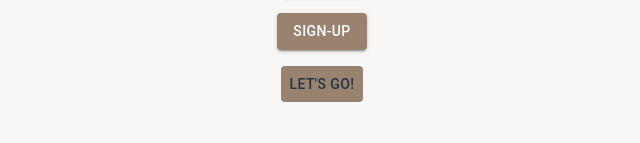
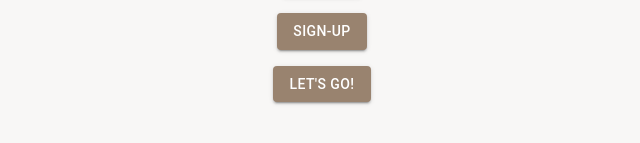
Before and after one commit to Oasis-NEU/s26-group-9, a React (Vite) app in the folder react-appp/: page / in a window 1280 px wide. Shown: the part 507-650 px from the top of the page, without its empty margins (318-958 px from the left). Built offline with nearby package versions, Linux system fonts and the light colour scheme.

Commit message:
testing button padding

```diff
--- a/react-appp/src/pages/launch.css
+++ b/react-appp/src/pages/launch.css
@@ -21,3 +21,7 @@ h1 {
 p {
     color: #746455;
 }
+
+.myButtonLogIn {
+    padding: 10px 20px;
+}
--- a/react-appp/src/pages/launch.jsx
+++ b/react-appp/src/pages/launch.jsx
@@ -6,7 +6,7 @@ function Launch() {
         <div className="launch-container">
             <h1>ProductiviTea!</h1>
             <p>Welcome to the launch page!</p>
-            <Button
+            <Button className = "myButtonLogIn"
                 variant="contained"
                 sx={{
                     bgcolor: '#99836F', // Custom background color
@@ -20,8 +20,9 @@ function Launch() {
                 size="medium">
                 Log-in
             </Button>
-            <Button variant="contained" sx={{
-                bgcolor: '#99836F',
+            <Button className = "myButtonSignUp"
+            variant="contained" sx={{
+            bgcolor: '#99836F',
                 '&:hover': {
                     bgcolor: '#746455',
                 },
@@ -34,7 +35,9 @@ function Launch() {
             }} size="medium">
                 Sign-up
             </Button>
-            <Button color="contained" sx={{
+            <Button
+            className = "myButtonLetsGo"
+            variant="contained" sx={{
                 bgcolor: '#99836F',
                 '&:hover': {
                     bgcolor: '#746455',
```
